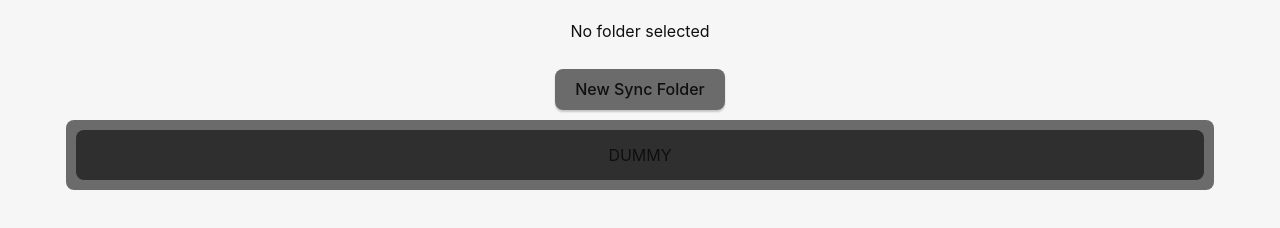
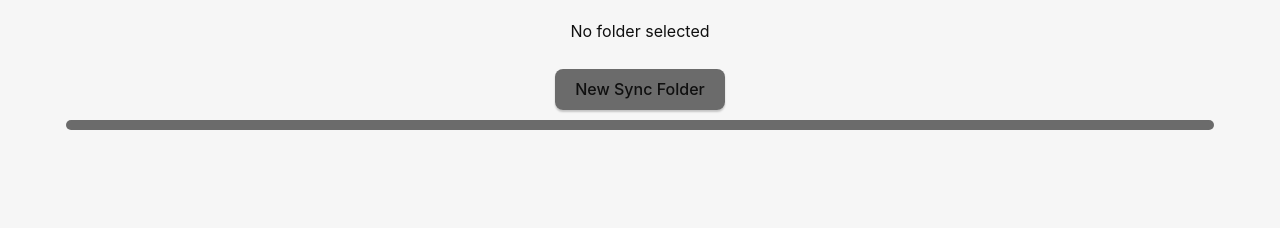
Before and after one commit to DenverW03/platform-syncer, a website: page app/src/index.html in a window 1280 px wide. Shown: the part 162-390 px from the top of the page. Drawn offline with Linux system fonts and the light colour scheme.

Commit message:
path added too

```diff
--- a/app/src/index.html
+++ b/app/src/index.html
@@ -17,9 +17,7 @@
                 New Sync Folder
             </button>
 
-            <div class="game-container" id="game-container">
-                <div class="game-entry">DUMMY</div>
-            </div>
+            <div class="game-container" id="game-container"></div>
         </div>
     </body>
 </html>
--- a/app/src/main.js
+++ b/app/src/main.js
@@ -24,7 +24,7 @@ async function addGames() {
         if (jsonObj.hasOwnProperty(key)) {
           const game = document.createElement("div");
           game.classList.add("game-entry");
-          game.textContent = `${key}`; // ${entry.value}
+          game.textContent = `${key}: ${jsonObj[key]}`;
           container.appendChild(game);
         }
       }
```
